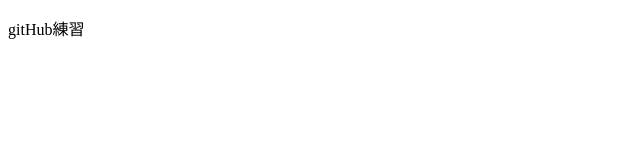
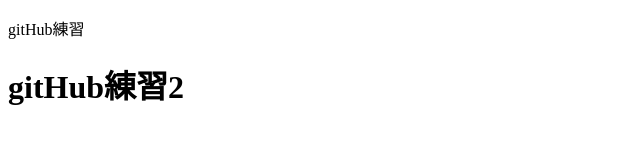
Before and after one commit to nakatani022/Git-Pr, a plain HTML site: page index.html in a window 1280 px wide. Shown: the whole page, without its empty margins (0-640 px from the left). Drawn offline with Linux system fonts and the light colour scheme.

Commit message:
git練習2

```diff
--- a/index.html
+++ b/index.html
@@ -8,5 +8,6 @@
 </head>
 <body>
   <p>gitHub練習</p>
+  <h1>gitHub練習2</h1>
 </body>
 </html>
```
